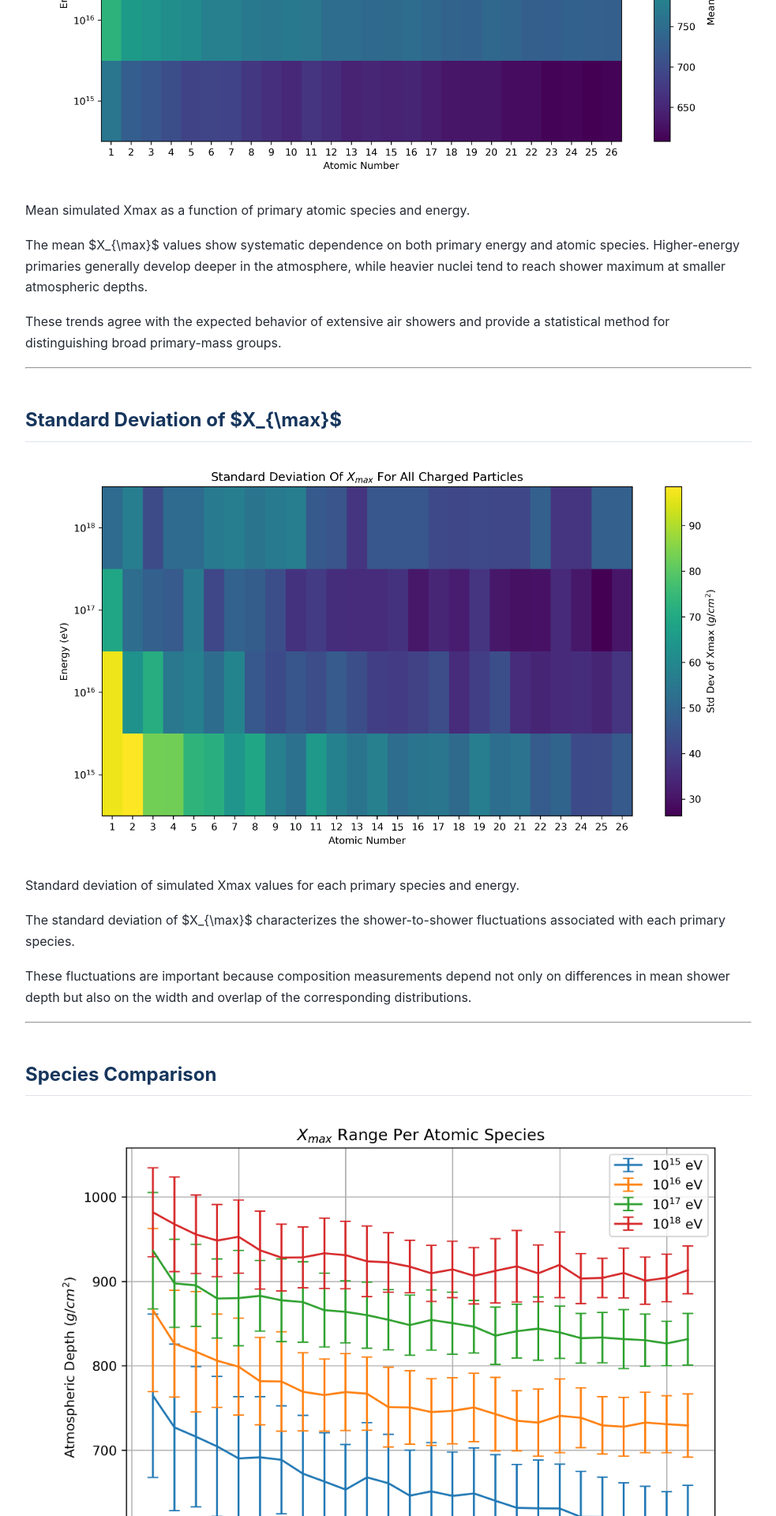
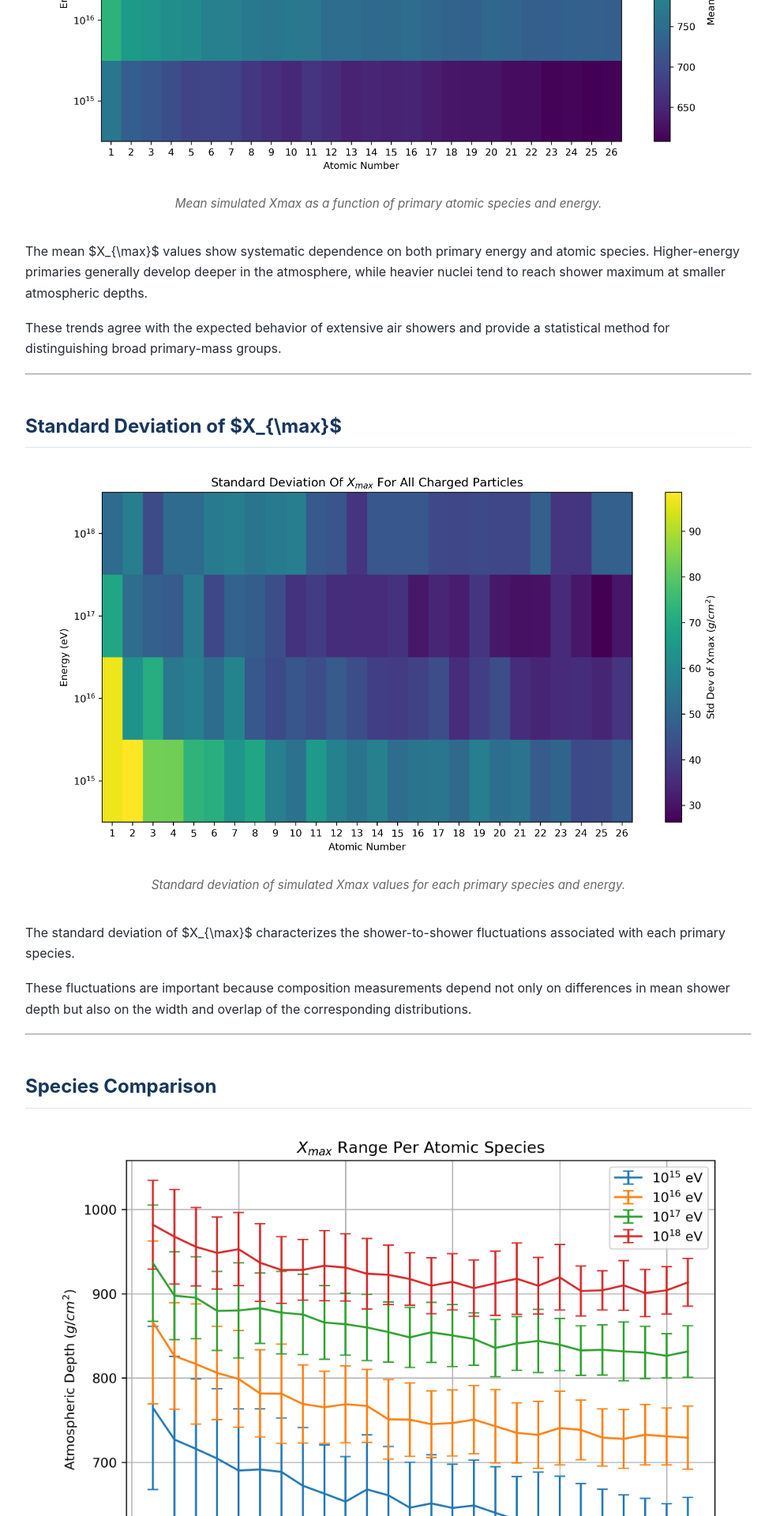
Before and after one commit to I-go-Ope/I-go-Ope.github.io, a Jekyll site: the page built from research.md, in a window 1280 px wide. Shown: the part 2967-4887 px from the top of the page at 79% size, without its empty margins (148-1131 px from the left). Built offline with Jekyll 4.4.1, drawn with Linux system fonts in a browser that asks for light colours.

Commit message:
Update style.scss

```diff
--- a/assets/css/style.scss
+++ b/assets/css/style.scss
@@ -27,6 +27,22 @@ body {
         sans-serif;
 
     line-height: 1.65;
+}
+
+.figure-caption {
+
+    text-align: center;
+
+    font-style: italic;
+
+    color: #666;
+
+    margin-top: -8px;
+
+    margin-bottom: 35px;
+
+    font-size: 0.95rem;
+
 }
 
 
```
